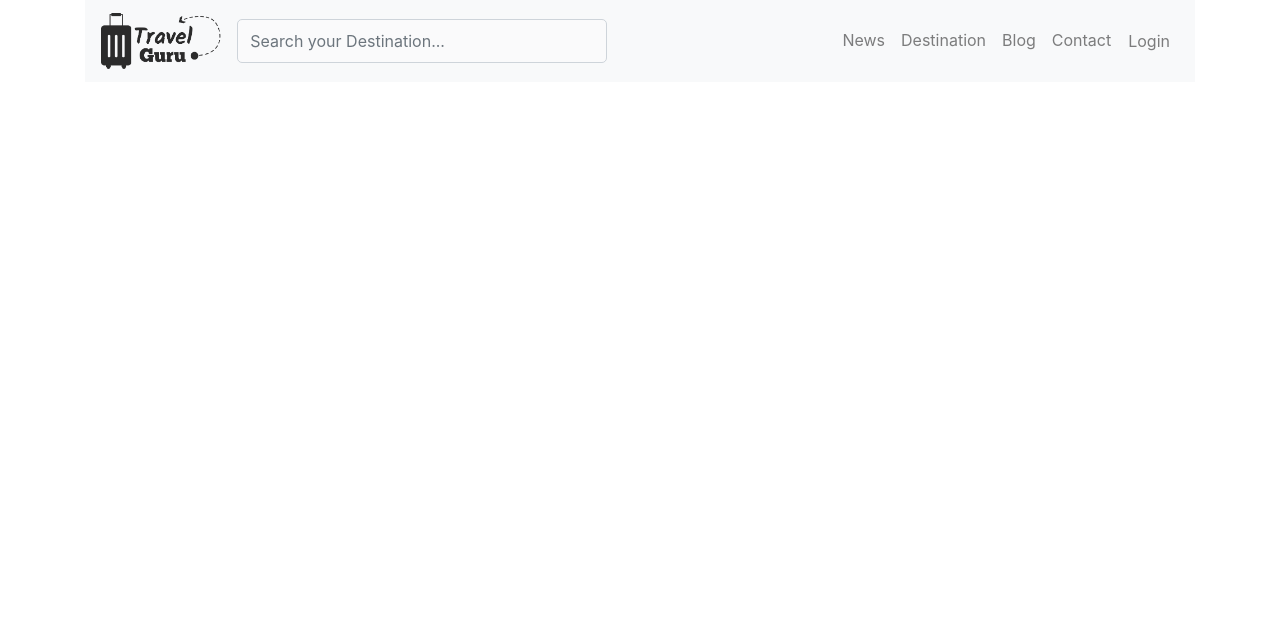
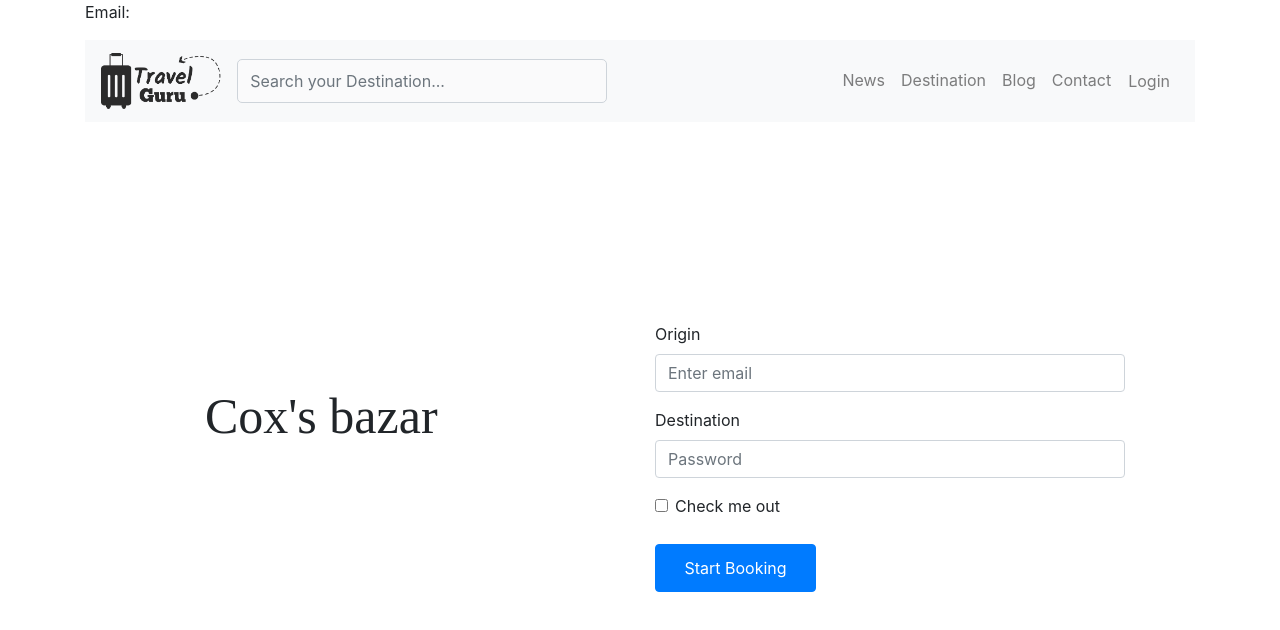
Before and after one commit to ranamahmud/travel-guru, a React (Create React App) app: page /booking in a window 1280 px wide. Shown: the top 630 px of the page. Built offline with nearby package versions, Linux system fonts and the light colour scheme.

Commit message:
booking added

```diff
--- a/src/App.js
+++ b/src/App.js
@@ -13,6 +13,7 @@ import Home from './components/pages/Home/Home';
 import Login from './components/pages/Auth/Login/Login';
 import CreateAccount from './components/pages/Auth/CreateAccount/CreateAccount';
 import Search from './components/pages/Search/Search';
+import Booking from './components/pages/Booking/Booking';
 // import PrivateRoute from './components/PrivateRoute/PrivateRoute';
 
 export const UserContext = createContext();
@@ -49,6 +50,7 @@ function App() {
           <Route path="/login" component={Login} />
           <Route path="/create-account" component={CreateAccount} />
           <Route path="/search" component={Search} />
+          <Route path="/booking" component={Booking} />
 
         </Switch>
 
--- a/src/components/Header/Header.js
+++ b/src/components/Header/Header.js
@@ -6,10 +6,13 @@ import { UserContext } from '../../App';
 import logo from '../../images/logo.png'
 import './Header.css'
 const Header = () => {
-    // const [loggedInUser, setLoggedInUser] = useContext(UserContext);
+    const [loggedInUser, setLoggedInUser] = useContext(UserContext);
     return (
 
         <Container>
+            {
+                <p>Email: {loggedInUser.email}</p>
+            }
             <Navbar bg="light" variant="light">
                 <Navbar.Brand href="#home">
                     <Link to="/"><img id="logo" src={logo} alt="" /></Link>
@@ -22,7 +25,11 @@ const Header = () => {
                     <Link className="nav-link" to="/destination">Destination</Link>
                     <Link className="nav-link" to="/blog">Blog</Link>
                     <Link className="nav-link" to="/contact">Contact</Link>
-                    <Link className="nav-link btn" to="/login">Login</Link>
+                    {
+                        loggedInUser.email !== null ?
+                            <Link className="nav-link btn" to="/login">Login</Link> :
+                            <Link className="nav-link btn" to="/logout">Logout</Link>
+                    }
                 </Nav>
 
             </Navbar>
--- /dev/null
+++ b/src/components/pages/Booking/Booking.css
@@ -0,0 +1,26 @@
+#book-form {
+    /* position: absolute; */
+    width: 470px;
+    height: 427px;
+    left: 835px;
+    /* top: 217px; */
+    margin-top: 200px;
+    background: #FFFFFF;
+    border-radius: 5px;
+}
+
+#book-title {
+    position: absolute;
+    width: 378.53px;
+    height: 116px;
+    left: 135px;
+    top: 236px;
+
+    font-family: Bebas Neue;
+    font-style: normal;
+    font-weight: normal;
+    font-size: 50px;
+    line-height: 117px;
+
+    /* color: #FFFFFF; */
+}
--- a/src/components/pages/Booking/Booking.js
+++ b/src/components/pages/Booking/Booking.js
@@ -0,0 +1,35 @@
+import React from 'react';
+import { Button, Col, Container, Form, Row } from 'react-bootstrap';
+import "./Booking.css";
+const Booking = () => {
+    return (
+        <Container>
+            <Row>
+                <Col>
+                    <h1 id="book-title">Cox's bazar</h1>
+                </Col>
+                <Col>
+                    <Form id="book-form">
+                        <Form.Group controlId="formBasicEmail">
+                            <Form.Label>Origin</Form.Label>
+                            <Form.Control type="email" placeholder="Enter email" />
+                        </Form.Group>
+                        <Form.Group controlId="formBasicPassword">
+                            <Form.Label>Destination</Form.Label>
+                            <Form.Control type="password" placeholder="Password" />
+                        </Form.Group>
+                        <Form.Group controlId="formBasicCheckbox">
+                            <Form.Check type="checkbox" label="Check me out" />
+                        </Form.Group>
+                        <Button variant="primary" type="submit">
+                            Start Booking
+  </Button>
+                    </Form>
+                </Col>
+            </Row>
+
+        </Container>
+    );
+};
+
+export default Booking;
```
Also changed, not shown: src/components/pages/Auth/Login/Login.js (+2 -6 lines).
